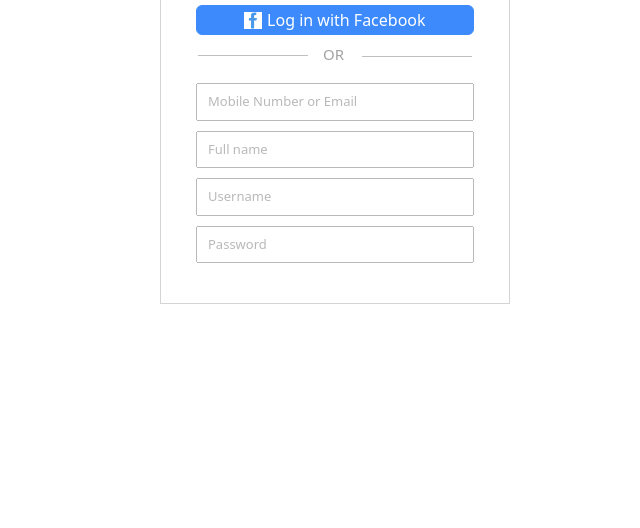
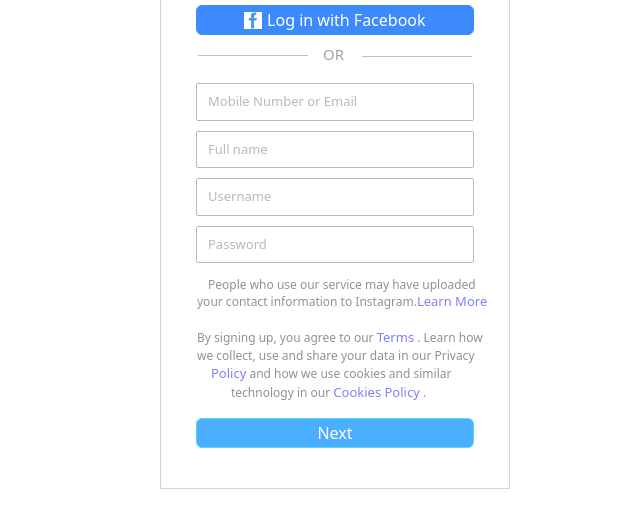
Before and after one commit to yunivette/instagram_clone_pro_groupf, a plain HTML site: page signup.html in a window 1280 px wide. Shown: the part 178-706 px from the top of the page, without its empty margins (640-1280 px from the left). Drawn offline with nearby package versions, Linux system fonts and the light colour scheme.

Commit message:
added six paragraphs and a button

```diff
--- a/css/signup.css
+++ b/css/signup.css
@@ -79,3 +79,50 @@
     opacity:.5;
     font-size:13px;
 }
+.p2{
+    font-size: 12px;
+    opacity:.5;
+    margin-top:13px;
+    margin-left:47px;
+}
+.p3{
+    font-size:12px;
+    margin-top:-18px;
+    opacity:.5;
+    margin-left:36px;
+}
+.p4{
+    font-size:12px;
+    opacity:.5;
+    margin-left:36px;
+}
+.p5{
+    font-size:12px;
+    opacity:.5;
+    margin-left:36px;
+    margin-top: -17px;
+    margin-left:50px;
+
+}
+.ref{
+    text-decoration:none;
+    color: blue;
+    opacity:1.5;
+    font-size:13px;
+}
+.p6{
+    font-size:12px;
+    opacity:.5;
+    margin-left:36px;
+    margin-top:-17px;
+    margin-left:70px;
+}
+.btn2{
+    width: 278px;
+    margin-left:35px;
+    padding-top: 2px;
+    padding-bottom:2px;
+    color:white;
+    opacity:.7;
+    background-color: rgb(0, 140, 255);
+}
--- a/signup.html
+++ b/signup.html
@@ -47,6 +47,26 @@
     </form>
 </div>
 
+<div>
+  <p class="p2">People who use our service may have uploaded</p>
+  <p class="p3">your contact information to Instagram.<a class="ref" href="">Learn More</a></p>
+</div>
+
+<div>
+  <p class="p4">By signing up, you agree to our <a class="ref" href="">Terms</a> . Learn how <br>
+      we collect, use and share your data in our Privacy
+  </p>
+  <p class="p5">
+      <a class="ref" href="">Policy</a> and how we use cookies and similar
+  </p>
+  <p class="p6">technology in our <a class="ref" href="">Cookies Policy</a> .</p>
+</div>
+
+<div>
+  <button class="btn btn-info btn2">Next</button>
+</div>
+</div>
+
 
 
 
```
